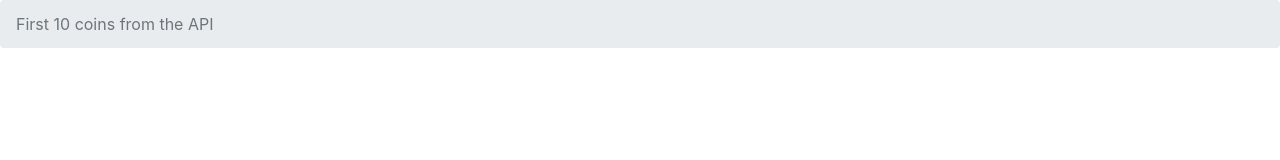
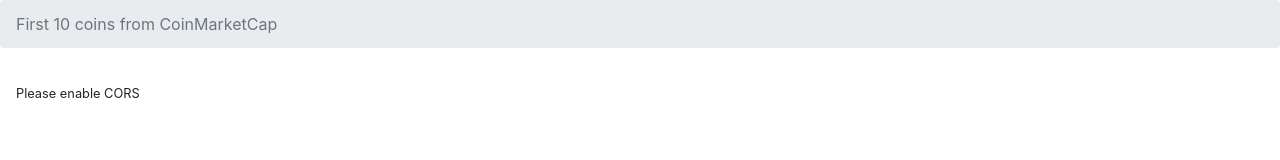
Before and after one commit to martonpaulo/digital-innovation-one-exercises, a plain HTML site: page coin-market/index.html in a window 1280 px wide. Drawn offline with nearby package versions, Linux system fonts and the light colour scheme; no server answers.

Commit message:
Add warning

```diff
--- a/coin-market/index.html
+++ b/coin-market/index.html
@@ -10,12 +10,14 @@
 <body>
   <nav aria-label="breadcrumb">
     <ol class="breadcrumb">
-      <li class="breadcrumb-item active" aria-current="page">First 10 coins from the API</li>
+      <li class="breadcrumb-item active" aria-current="page">First 10 coins from CoinMarketCap</li>
     </ol>
   </nav>
 
   <div class="d-flex p-3 bd-highlight">
-    <div id='coins'></div>
+    <div id='coins'>
+      <small>Please enable CORS</small>
+    </div>
   </div>
 
   <script type="text/javascript" src="script.js">
```
